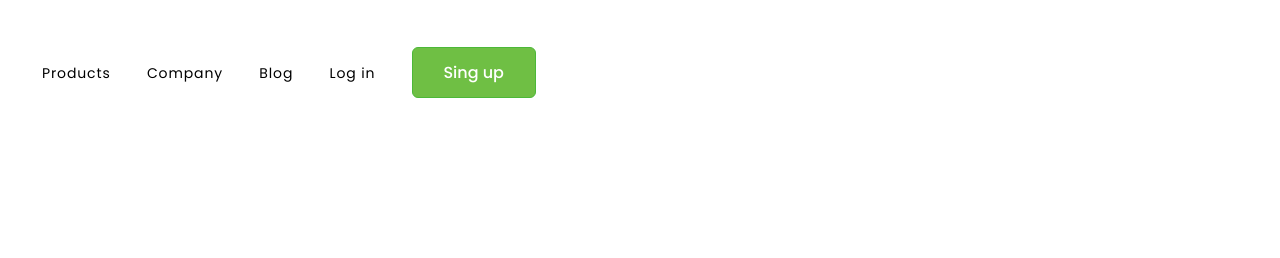
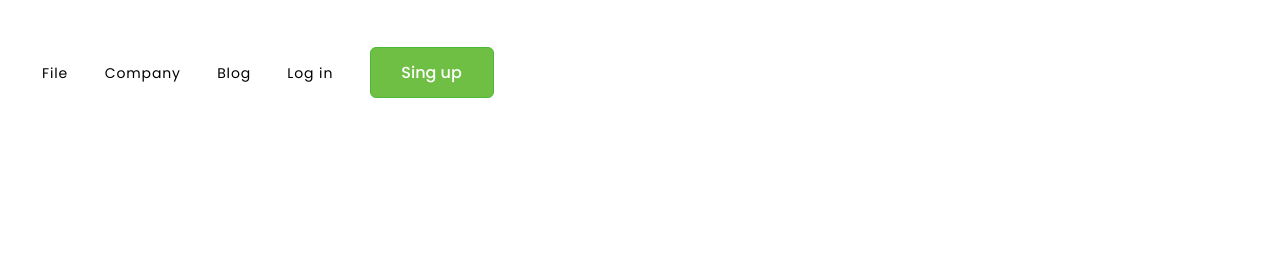
Before and after one commit to paulo2602/desafio-do-curso, a plain HTML site: page index.html in a window 1280 px wide. Shown: the top 258 px of the page. Drawn offline with Linux system fonts and the light colour scheme.

Commit message:
Mudei o header - File

```diff
--- a/index.html
+++ b/index.html
@@ -12,7 +12,7 @@
 <body>
 
     <header>
-        <a class="link-menu"> Products</a>
+        <a class="link-menu"> File </a>
         <a class="link-menu"> Company</a>
         <a class="link-menu"> Blog</a>
         <a class="link-menu"> Log in</a>
```
